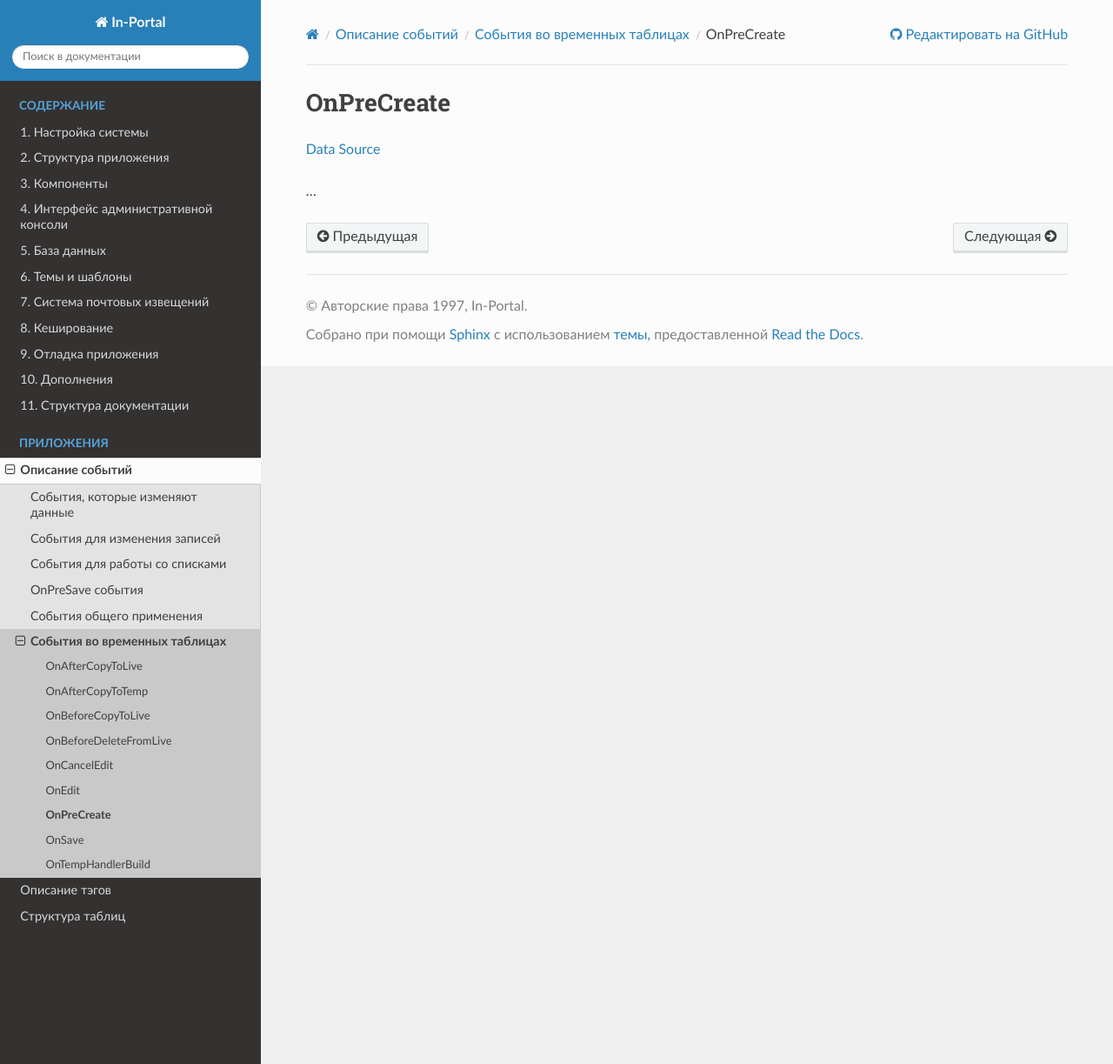
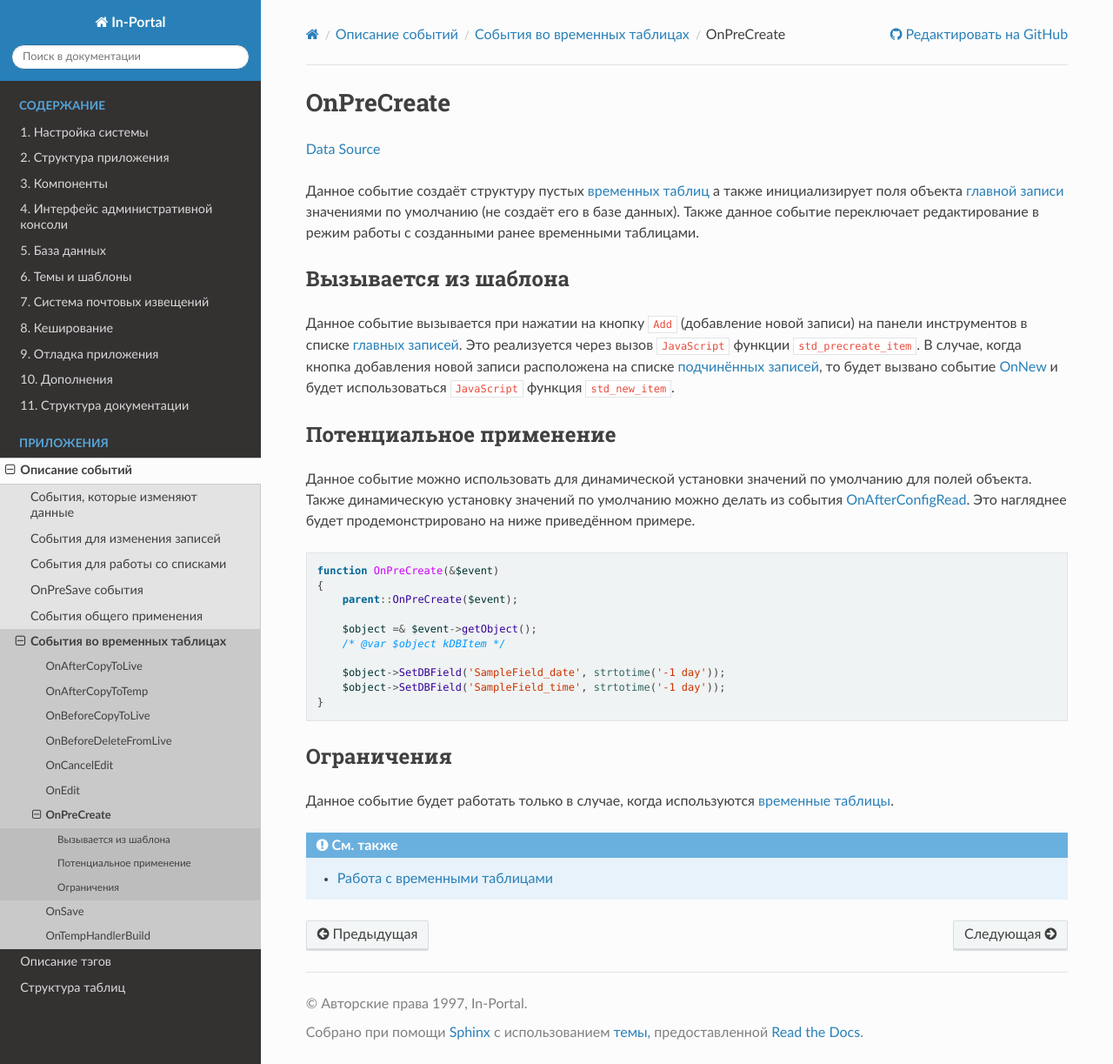
Before and after one commit to in-portal/guide-ru, a Sphinx documentation site: the page built from docs/events/temp_editing/on_pre_create.rst, in a window 1280 px wide and 1223 px high. Shown: the whole window at 87% size. Built offline with Sphinx 7.4.7 and the Read the Docs theme 3.1.0, drawn with Linux system fonts in a browser that asks for light colours.

Commit message:
Integrated "/events/temp_editing/on_pre_create.rst"

```diff
--- a/docs/events/temp_editing/on_pre_create.rst
+++ b/docs/events/temp_editing/on_pre_create.rst
@@ -2,6 +2,48 @@ OnPreCreate
 ===========
 `Data Source`_
 
-...
+Данное событие создаёт структуру пустых :doc:`временных таблиц </database/using_temporary_tables>` а
+также инициализирует поля объекта :doc:`главной записи </components/working_with_sub_prefixes>` значениями
+по умолчанию (не создаёт его в базе данных). Также данное событие переключает редактирование в режим работы
+с созданными ранее временными таблицами.
+
+Вызывается из шаблона
+---------------------
+
+Данное событие вызывается при нажатии на кнопку ``Add`` (добавление новой записи) на панели инструментов в
+списке :doc:`главных записей </components/working_with_sub_prefixes>`. Это реализуется через вызов
+``JavaScript`` функции ``std_precreate_item``. В случае, когда кнопка добавления новой записи расположена на
+списке :doc:`подчинённых записей </components/working_with_sub_prefixes>`, то будет вызвано событие
+:doc:`/events/live_editing/on_new` и будет использоваться ``JavaScript`` функция ``std_new_item``.
+
+Потенциальное применение
+------------------------
+
+Данное событие можно использовать для динамической установки значений по умолчанию для полей объекта. Также
+динамическую установку значений по умолчанию можно делать из события :doc:`/events/general/on_after_config_read`.
+Это нагляднее будет продемонстрировано на ниже приведённом примере.
+
+.. code:: php
+
+   function OnPreCreate(&$event)
+   {
+       parent::OnPreCreate($event);
+
+       $object =& $event->getObject();
+       /* @var $object kDBItem */
+
+       $object->SetDBField('SampleField_date', strtotime('-1 day'));
+       $object->SetDBField('SampleField_time', strtotime('-1 day'));
+   }
+
+Ограничения
+-----------
+
+Данное событие будет работать только в случае, когда используются
+:doc:`временные таблицы </database/using_temporary_tables>`.
+
+.. seealso::
+
+   - :doc:`/database/using_temporary_tables`
 
 .. _Data Source: http://guide.in-portal.org/rus/index.php/EventHandler:OnPreCreate
```
